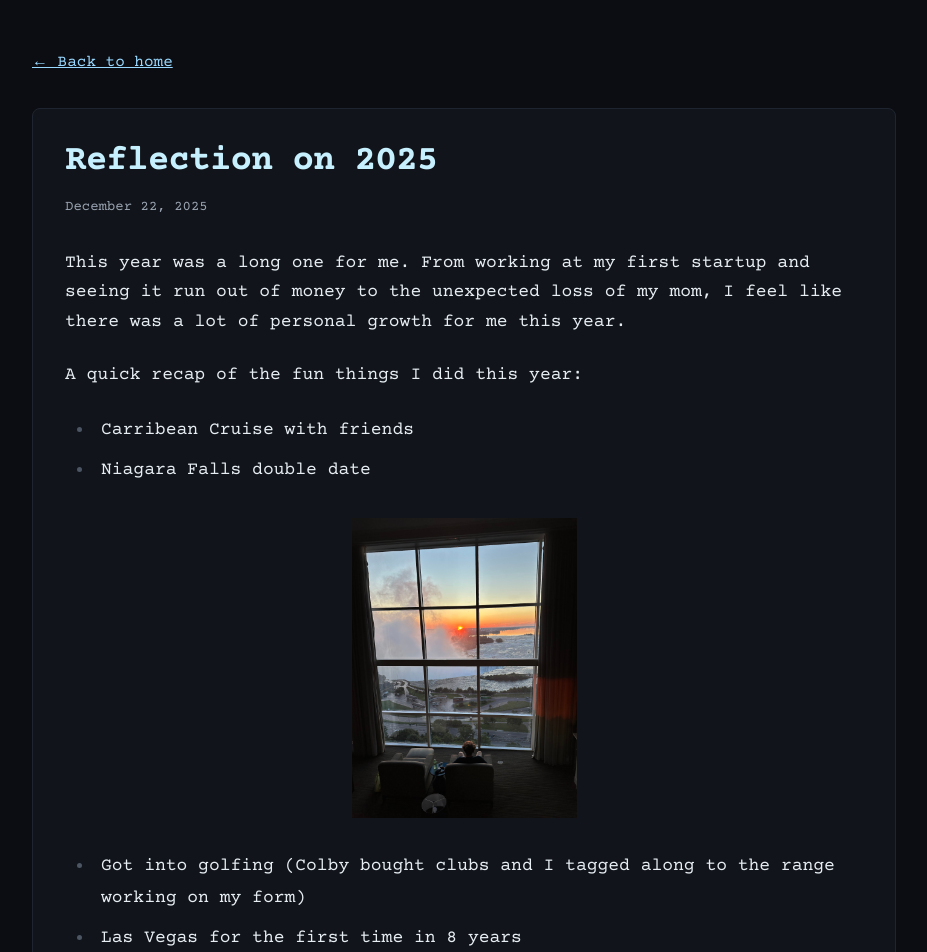
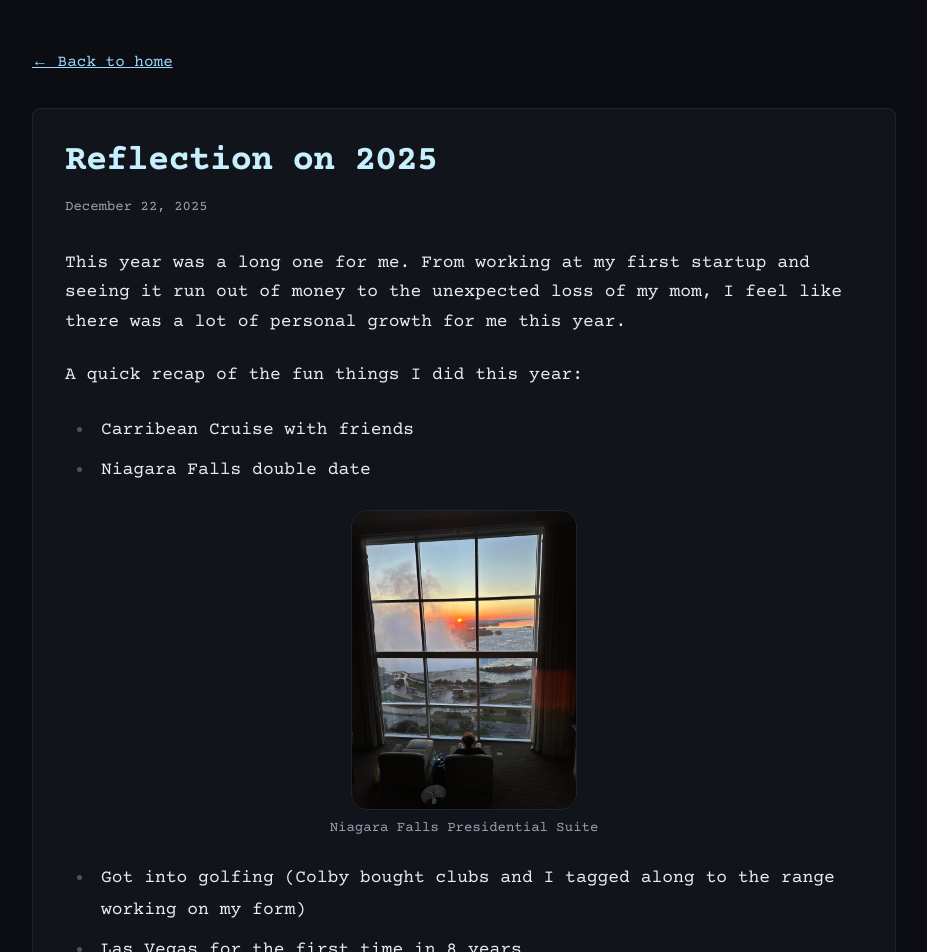
Before and after one commit to CaseyHillers/chillers-dev, a Next.js app: page /posts/2025 in a window 1280 px wide. Shown: the top 952 px of the page, without its empty margins (176-1103 px from the left). Built offline with nearby package versions, Linux system fonts and the light colour scheme.

Commit message:
new image component and captions

```diff
--- a/app/components/MDXContent.tsx
+++ b/app/components/MDXContent.tsx
@@ -6,6 +6,7 @@ import { useEffect, useState } from 'react';
 import rehypeHighlight from 'rehype-highlight';
 import remarkGfm from 'remark-gfm';
 import 'highlight.js/styles/github-dark.css';
+import PostImage from './PostImage';
 
 interface MDXContentProps {
     content: string;
@@ -33,7 +34,13 @@ export default function MDXContent({ content }: MDXContentProps) {
 
     return (
         <div className="prose prose-invert prose-lg max-w-none">
-            <MDXRemote {...mdxContent} />
+            <MDXRemote
+                {...mdxContent}
+                components={{
+                    img: PostImage,
+                    PostImage,
+                }}
+            />
         </div>
     );
 }
--- /dev/null
+++ b/app/components/PostImage.tsx
@@ -0,0 +1,109 @@
+'use client';
+
+import { useEffect, useId, useState } from 'react';
+import type { ImgHTMLAttributes } from 'react';
+import { createPortal } from 'react-dom';
+
+type PostImageProps = ImgHTMLAttributes<HTMLImageElement> & {
+    caption?: string;
+    zoomSrc?: string;
+    'data-caption'?: string;
+};
+
+export default function PostImage({
+    caption,
+    zoomSrc,
+    alt,
+    title,
+    className,
+    loading,
+    decoding,
+    src,
+    ...imgProps
+}: PostImageProps) {
+    const [isOpen, setIsOpen] = useState(false);
+    const captionId = useId();
+    const dataCaption = typeof imgProps['data-caption'] === 'string' ? imgProps['data-caption'] : undefined;
+    const resolvedCaption = caption ?? dataCaption ?? title ?? alt;
+    const trimmedCaption = resolvedCaption?.trim();
+    const hasCaption = Boolean(trimmedCaption);
+    const imageClassName = [
+        'block max-w-full rounded-2xl border border-border bg-surface/60 shadow-sm transition-transform duration-300 group-hover:scale-[1.01]',
+        className,
+    ]
+        .filter(Boolean)
+        .join(' ');
+
+    useEffect(() => {
+        if (!isOpen) {
+            return;
+        }
+
+        const handleKeyDown = (event: KeyboardEvent) => {
+            if (event.key === 'Escape') {
+                setIsOpen(false);
+            }
+        };
+
+        const previousOverflow = document.body.style.overflow;
+        document.body.style.overflow = 'hidden';
+        document.addEventListener('keydown', handleKeyDown);
+
+        return () => {
+            document.body.style.overflow = previousOverflow;
+            document.removeEventListener('keydown', handleKeyDown);
+        };
+    }, [isOpen]);
+
+    return (
+        <figure className="not-prose my-6 flex flex-col items-center gap-2">
+            <button
+                type="button"
+                className="group mx-auto inline-flex cursor-zoom-in rounded-2xl focus:outline-none focus-visible:ring-2 focus-visible:ring-ice/70 focus-visible:ring-offset-2 focus-visible:ring-offset-background"
+                aria-label={hasCaption ? `Enlarge image: ${trimmedCaption}` : 'Enlarge image'}
+                onClick={() => setIsOpen(true)}
+            >
+                <img
+                    {...imgProps}
+                    src={src}
+                    alt={alt ?? ''}
+                    title={title}
+                    loading={loading ?? 'lazy'}
+                    decoding={decoding ?? 'async'}
+                    className={imageClassName}
+                    aria-describedby={hasCaption ? captionId : undefined}
+                />
+            </button>
+            {hasCaption ? (
+                <figcaption id={captionId} className="text-sm text-muted text-center">
+                    {trimmedCaption}
+                </figcaption>
+            ) : null}
+            {isOpen && typeof document !== 'undefined'
+                ? createPortal(
+                      <div
+                          className="fixed inset-0 z-50 flex cursor-zoom-out items-center justify-center bg-black/80 px-4 py-8 backdrop-blur-sm"
+                          onClick={() => setIsOpen(false)}
+                          role="dialog"
+                          aria-modal="true"
+                      >
+                          <button
+                              type="button"
+                              className="absolute right-5 top-5 rounded-full border border-border bg-surface/90 px-3 py-1 text-sm text-foreground shadow-lg transition hover:bg-surface"
+                              onClick={() => setIsOpen(false)}
+                          >
+                              Close
+                          </button>
+                          <img
+                              src={zoomSrc ?? src}
+                              alt={alt ?? ''}
+                              className="max-h-[90vh] max-w-[90vw] rounded-2xl border border-border bg-surface shadow-2xl"
+                              onClick={(event) => event.stopPropagation()}
+                          />
+                      </div>,
+                      document.body
+                  )
+                : null}
+        </figure>
+    );
+}
--- a/app/posts/2025.mdx
+++ b/app/posts/2025.mdx
@@ -11,9 +11,7 @@ unexpected loss of my mom, I feel like there was a lot of personal growth for me
 A quick recap of the fun things I did this year:
 * Carribean Cruise with friends
 * Niagara Falls double date
-<a href="/niagara.JPG" target="_blank" rel="noopener noreferrer" style={{ display: 'block', margin: '0 auto', width: 'fit-content' }}>
-<img src="/niagara.JPG" alt="Niagara Falls" style={{ height: '300px', width: 'auto' }} />
-</a>
+<PostImage src="/niagara.JPG" alt="Niagara Falls" caption="Niagara Falls Presidential Suite" style={{ height: '300px', width: 'auto' }} />
 * Got into golfing (Colby bought clubs and I tagged along to the range working on my form)
 * Las Vegas for the first time in 8 years
 * First ever Michelin star dinner at Animae (thank you Colby and Shane for the wagyu steak!)
@@ -30,9 +28,7 @@ to make incremental progress. After spending a week struggling to paint my bedro
 proud of the results, but I did make a mess! I fell off the my step ladder at 6 AM and spilled paint drops
 over one of the walls, and I stained my carpet in a few places.
 
-<a href="/bedroom.jpg" target="_blank" rel="noopener noreferrer" style={{ display: 'block', margin: '0 auto', width: 'fit-content' }}>
-<img src="/bedroom.jpg" alt="My lemongrass bedroom" style={{ height: '300px', width: 'auto' }} />
-</a>
+<PostImage src="/bedroom.jpg" alt="My lemongrass bedroom" caption="My lemongrass bedroom after the repaint." style={{ height: '300px', width: 'auto' }} />
 
 However, it was the reminder I needed: Just do it. If the color was bad, I could repaint. If I spilled on the trim, I could touch it up. The stakes were lower than my anxiety made them feel.
 
--- a/app/posts/agents_all_the_way_down.mdx
+++ b/app/posts/agents_all_the_way_down.mdx
@@ -13,9 +13,7 @@ In April, at work we were able to create a proof of concept of a realtime conver
 
 I experimented with Metis, Arm’s security review agent, and had it review my team’s codebase for findings, and then tied it together with codex for fixes. It required some hand holding to help fine tune the security agent to avoid creating noise, but in the end a 2 week task took me 3 days. The real impact is that future teams will be able to only spend a day on it. This was a process of AI agents the whole way down. Metis generated its findings in JSON, so I had ChatGPT write a bash script to publish them to our GitLab instance. This helped give a place to review and comment on the issues for data analysis (such as actual findings, duplicates, hallucination). Afterwards, I was able to generate another bash script to pull these security issues from GitLab, and start codex instances to work on them. Some of the magic here was realizing that there’s 3 end states:
 
-<a href="/metis.png" target="_blank" rel="noopener noreferrer" style={{ display: 'block', margin: '0 auto', width: 'fit-content' }}>
-<img src="/metis.png" alt="Diagram of the security findings workflow" style={{ height: '300px', width: 'auto' }} />
-</a>
+<PostImage src="/metis.png" alt="Diagram of the security findings workflow" caption="Metis security findings workflow diagram." style={{ height: '300px', width: 'auto' }} />
 
 With this pipeline created, I was able to run it in the background on my workstation in a few hours for a 15K LOC codebase. The final part was human review of the MRs with the attached security finding. This combo made it really fast to validate whether we had actual security concerns. In the end, I accepted about half of the fixes, and I found the ones that were most applicable were less than 10 LOC diffs.
 
--- a/app/posts/avoiding_hsms.mdx
+++ b/app/posts/avoiding_hsms.mdx
@@ -1,7 +1,7 @@
 ---
 title: "Learning about cryptographic hardware"
 date: "2026-01-11"
-description: "How small choices can quickly cost a fortune"
+description: "How cool HSMs are and why cloud based cryptographic operations are cheaper"
 blueskyId: "https://bsky.app/profile/did:plc:t6uqvb3t6ub72h4yewgvxcdx/post/3mc75zw3gdk2i"
 ---
 
@@ -9,7 +9,7 @@ Recently I started at Arm working on the Crypto Operations team. This is a prett
 
 One of the interesting things about our workloads is we use HSMs (hardware security modules). At a glance, it looks like an expensive server, but it is actually a hardened appliance specializing in cryptographic operations. It includes physical sensors (chassis intrusion) that trigger a 'zeroization' (wiping keys) if tampered with. This avoids exfiltration of the various keys stored on the system.
 
-<img src="https://cpl.thalesgroup.com/sites/default/files/content/paragraphs_type/image_with_col/2020-06/SafeNet-Luna-Network-HSM_0.png" alt="HSM rack" style={{ height: '300px', width: 'auto' }} />
+<PostImage src="https://cpl.thalesgroup.com/sites/default/files/content/paragraphs_type/image_with_col/2020-06/SafeNet-Luna-Network-HSM_0.png" alt="HSM rack" caption="HSM for network racks. Its pretty much a linux rack, but specialized in crypto operations with a few safety switches." style={{ height: '300px', width: 'auto' }} />
 
 My first project was an attestation service based on AWS. However, many cryptographic requirements (specifically the choice of algorithms) were defined before our team was formed. This architectural inertia led to significant inefficiencies in the new service.
 
```
Also changed, not shown: app/posts/digitization.mdx (+8 -22 lines).
